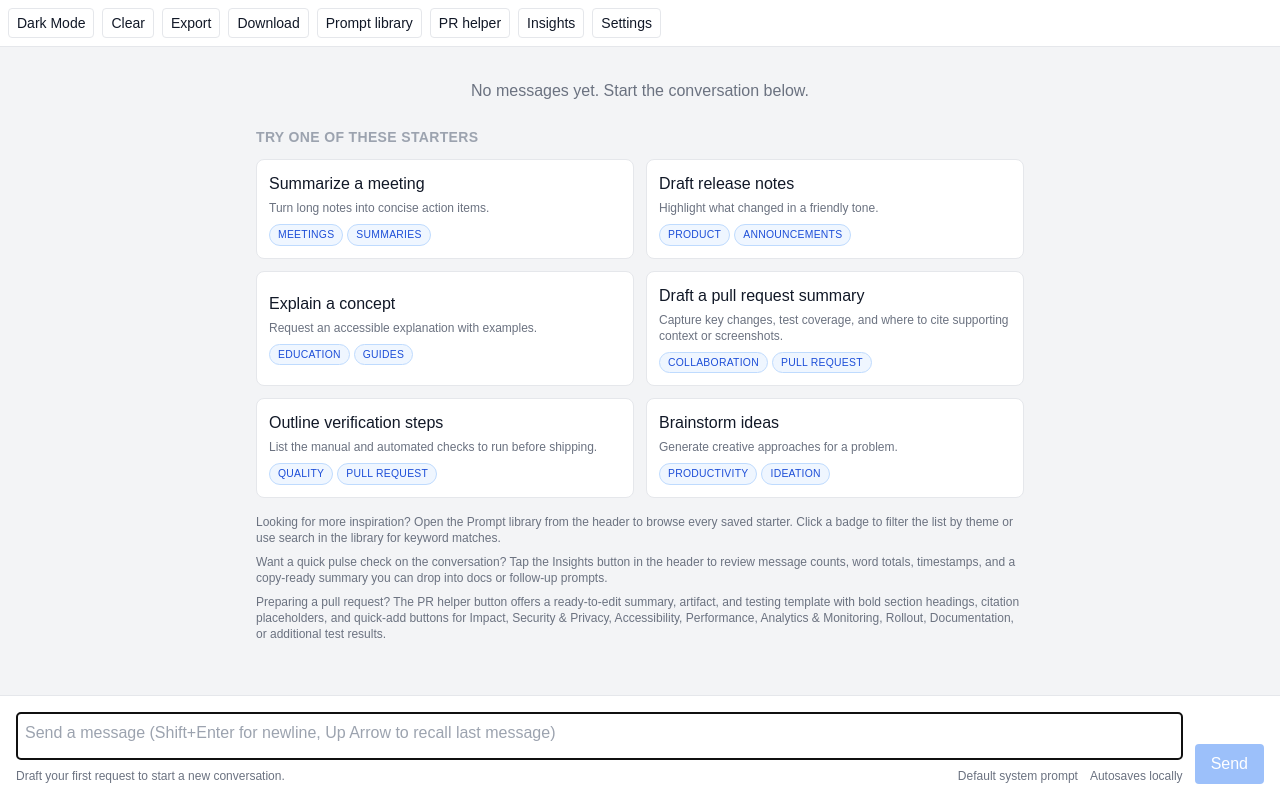
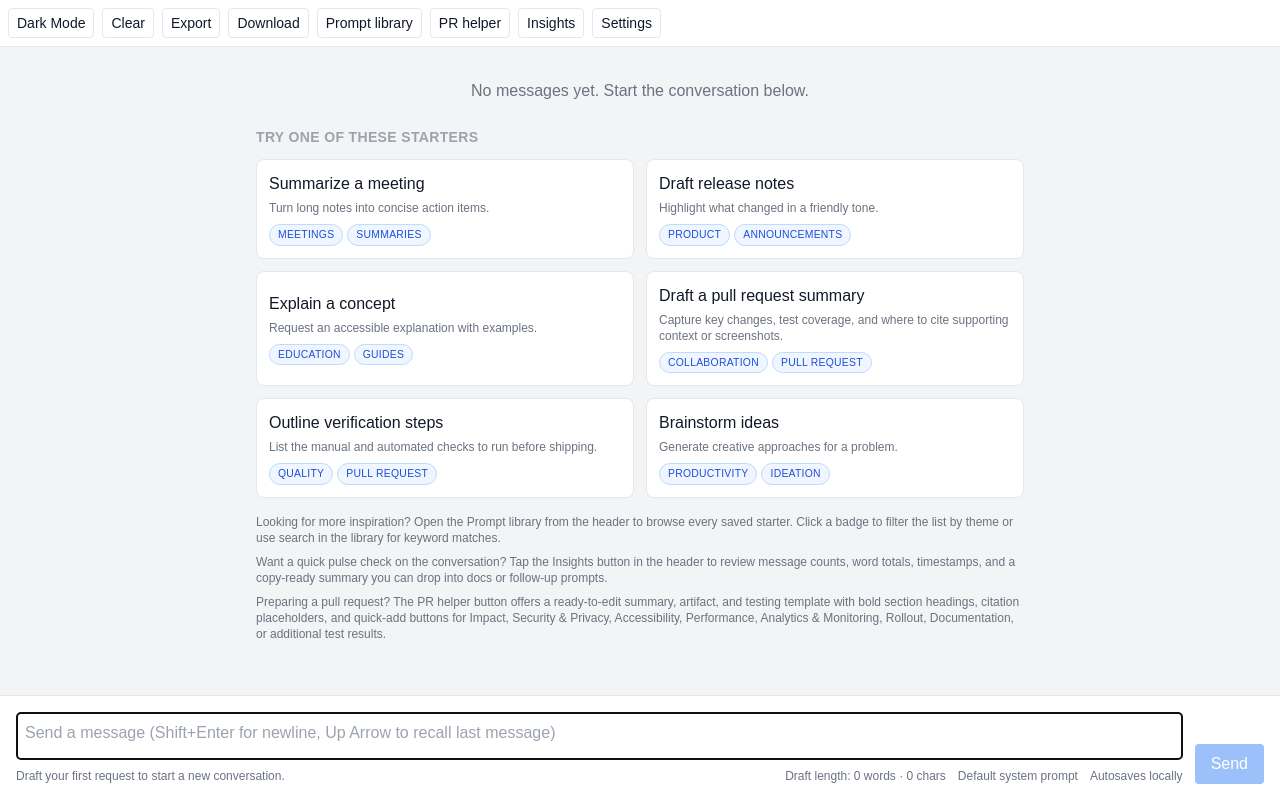
Before and after one commit to march-dave/react-next-anycase, a Next.js app: page /chatgpt-ui in a window 1280 px wide. Built offline with nearby package versions, Linux system fonts and the light colour scheme.

Commit message:
Add draft stats to chat UI and refine PR template

```diff
--- a/pages/chatgpt-ui.js
+++ b/pages/chatgpt-ui.js
@@ -58,8 +58,9 @@ const promptSuggestions = [
 
 const DEFAULT_PR_TEMPLATE = [
   '**Summary**',
-  '* Highlight 1. 【F:path/to/file†L#-L#】',
-  '* Highlight 2. 【F:path/to/file†L#-L#】',
+  '* Motivation and background. 【F:path/to/file†L#-L#】',
+  '* Key implementation changes. 【F:path/to/file†L#-L#】',
+  '* Follow-up guardrails or next steps. 【F:path/to/file†L#-L#】',
   '',
   '**Impact & Risks**',
   '* Who is affected and what trade-offs or mitigations should reviewers note?',
@@ -256,6 +257,11 @@ export default function ChatGptUIPersist() {
   const insightsDialogRef = useRef(null);
   const insightsHasOpened = useRef(false);
   const disableSend = loading || !input.trim();
+  const draftWordCount = countWords(input);
+  const draftCharacterCount = input.length;
+  const draftStatsText = `Draft length: ${formatNumber(draftWordCount)} ${
+    draftWordCount === 1 ? 'word' : 'words'
+  } · ${formatNumber(draftCharacterCount)} ${draftCharacterCount === 1 ? 'char' : 'chars'}`;
   const modelName = process.env.NEXT_PUBLIC_OPENAI_MODEL;
   const messageCount = messages.length;
   const titleBase = `ChatGPT UI (Persistent)${modelName ? ` - ${modelName}` : ''}`;
@@ -1275,6 +1281,7 @@ export default function ChatGptUIPersist() {
                     : 'Draft your first request to start a new conversation.'}
                 </span>
                 <div className="flex flex-wrap gap-x-3 gap-y-1">
+                  <span aria-live="polite">{draftStatsText}</span>
                   <span>{trimmedSystemPrompt ? 'Custom system prompt active' : 'Default system prompt'}</span>
                   <span>Autosaves locally</span>
                 </div>
```
Also changed, not shown: 1 other file (tests, documents, lock files or other folders).
